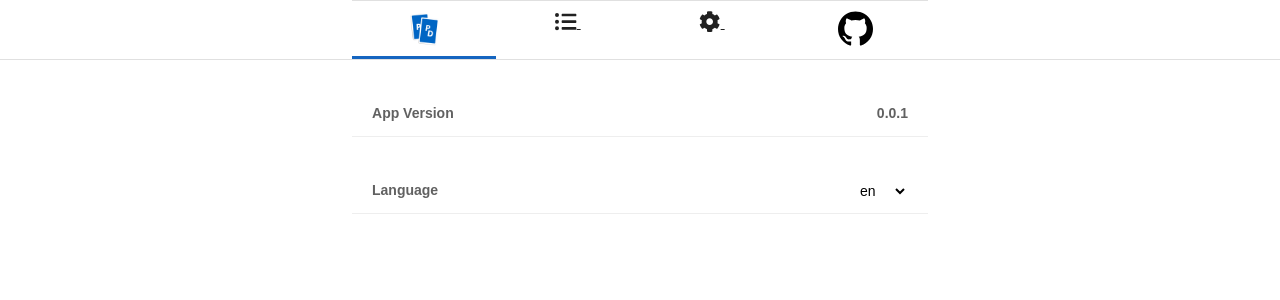
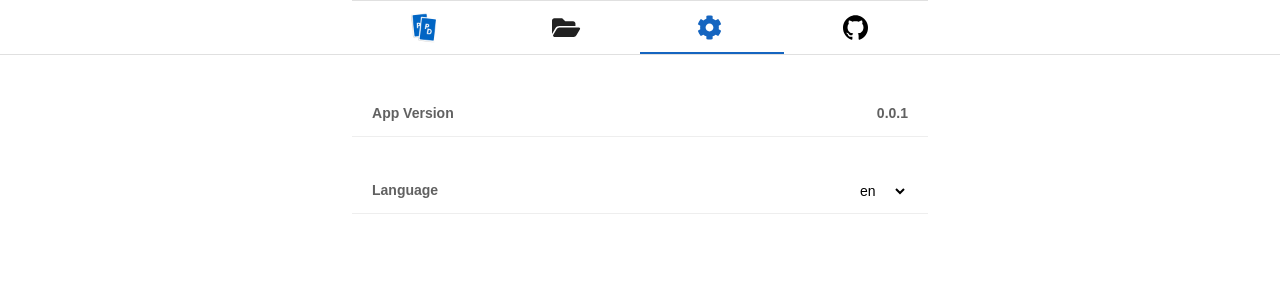
Before and after one commit to victorheringer/planning-poker-deck, a React (Create React App) app: page /config in a window 1280 px wide. Shown: the top 300 px of the page. Built offline with nearby package versions, Linux system fonts and the light colour scheme.

Commit message:
@fix issues with navbar ui and translation

```diff
--- a/src/App.css
+++ b/src/App.css
@@ -3,12 +3,8 @@
   padding: 0;
 }
 
-input,
-textarea,
-button,
-select,
-a {
-  -webkit-tap-highlight-color: rgba(0,0,0,0);
+* {
+  -webkit-tap-highlight-color: rgba(255,255,255,0);
   outline: none;
 }
 
--- a/src/App.js
+++ b/src/App.js
@@ -266,6 +266,7 @@ class App extends Component {
       show={this.state.showModal}
       onCancel={this.cancelModal}
       onConfirm={this.state.confirmModal}
+      text={this.state.text}
     />;
 
     return (
--- a/src/components/ConfirmBox/index.js
+++ b/src/components/ConfirmBox/index.js
@@ -1,9 +1,17 @@
 import React from 'react';
 import './index.css';
 
-const ConfirmBox = ({show, onConfirm, onCancel, title, message}) => {
+const ConfirmBox = ({
+  show,
+  onConfirm,
+  onCancel,
+  title,
+  message,
+  text
+}) => {
 
   const visibility = show ? 'visible' : 'hidden';
+  console.log(text);
 
   return(
     <div className={"confirmBox " + visibility}>
@@ -14,10 +22,14 @@ const ConfirmBox = ({show, onConfirm, onCancel, title, message}) => {
         </div>
         <div className="actions">
           <div>
-            <button className="cancel" onClick={onCancel}>Cancelar</button>
+            <button className="cancel" onClick={onCancel}>
+              { text.confirmBox.btn.cancel }
+            </button>
           </div>
           <div>
-            <button className="confirm" onClick={onConfirm}>Confirmar</button>
+            <button className="confirm" onClick={onConfirm}>
+              { text.confirmBox.btn.confirm }
+            </button>
           </div>
         </div>
       </div>
--- a/src/components/Navbar/index.css
+++ b/src/components/Navbar/index.css
@@ -101,16 +101,12 @@
 }
 
 .navbarWrapper .icon {
-  height: 35px;
-  vertical-align: middle;
+  height: 32px;
+  margin-top: 3px;
 }
 
 .navbarWrapper a {
   color: #212121;
-}
-
-.nav .selected {
-  color: #1565C0;
 }
 
 .navbarWrapper .navTab {
@@ -122,5 +118,28 @@
   text-align: center;
 }
 .navbarWrapper .navTab > div {
-  padding: 10px 0;
+  padding: 7px 0;
 }
+
+.navbarWrapper .icon.githubicon {
+  height: 25px;
+  margin-top: 7px;
+}
+
+.navbarWrapper .selected {
+  border-bottom: 2px solid #1565c0;
+  color: #1565c0;
+}
+
+.navbarWrapper a {
+  text-decoration: none;
+}
+
+.navbarWrapper .icons {
+  font-size: 25px;
+  margin-top: 7px;
+}
+
+.navbarWrapper .selected .icons {
+  color: #1565C0;
+}
--- a/src/components/Navbar/index.js
+++ b/src/components/Navbar/index.js
@@ -1,6 +1,7 @@
 import React, { Component } from 'react';
 import { Link } from "react-router-dom";
 import { FontAwesomeIcon } from '@fortawesome/react-fontawesome';
+import { withRouter } from 'react-router-dom';
 
 import githubIcon from './../../assets/img/github.svg';
 import deckIcon from './../../assets/img/icon.png';
@@ -41,6 +42,8 @@ class Navbar extends Component {
   }
 
   render( ) {
+
+    const route = this.props.location.pathname;
 
     return (
         <div className="navbarWrapper">
@@ -107,7 +110,7 @@ class Navbar extends Component {
           </div>
         </div> }
         <div className="navTab">
-          <div style={{ borderBottom: '3px solid #1565c0' }}>
+          <div className={ route == "/" ? "selected" : "" }>
             <Link to="/">
               <img
                 className="icon"
@@ -116,15 +119,15 @@ class Navbar extends Component {
               />
             </Link>
           </div>
-          <div>
+          <div className={ route == "/decks" ? "selected" : "" }>
             <Link to="/decks">
-              <FontAwesomeIcon icon={"list-ul"} size="lg" />
+              <FontAwesomeIcon className="icons" icon={"folder-open"} size="lg" />
               &nbsp;
             </Link>
           </div>
-          <div>
+          <div className={ route == "/config" ? "selected" : "" }>
             <Link to="/config">
-              <FontAwesomeIcon icon={"cog"} size="lg" />
+              <FontAwesomeIcon className="icons" icon={"cog"} size="lg" />
               &nbsp;
             </Link>
           </div>
@@ -135,7 +138,7 @@ class Navbar extends Component {
               rel="noopener noreferrer"
             >
               <img
-                className="icon"
+                className="icon githubicon"
                 src={githubIcon}
                 alt="icon"
               />
@@ -147,4 +150,4 @@ class Navbar extends Component {
   }
 }
 
-export default Navbar;
+export default withRouter(Navbar);
--- a/src/data/il8n/en.json
+++ b/src/data/il8n/en.json
@@ -27,7 +27,7 @@
       "title": "Reset decks",
       "message": "This action can't be undone."
     },
-    "bnt": {
+    "btn": {
       "confirm": "Confirm",
       "cancel": "Cancel"
     }
--- a/src/data/il8n/pt-br.json
+++ b/src/data/il8n/pt-br.json
@@ -27,7 +27,7 @@
       "title": "Resetar decks",
       "message": "Esta ação não poderá ser desfeita."
     },
-    "bnt": {
+    "btn": {
       "confirm": "Confirmar",
       "cancel": "Cancelar"
     }
--- a/src/index.js
+++ b/src/index.js
@@ -21,7 +21,8 @@ import {
   faShareAlt,
   faAngleRight,
   faCog,
-  faInfinity
+  faInfinity,
+  faFolderOpen
 } from '@fortawesome/free-solid-svg-icons';
 
 library.add(faEdit);
@@ -36,6 +37,7 @@ library.add(faShareAlt);
 library.add(faAngleRight);
 library.add(faCog);
 library.add(faInfinity);
+library.add(faFolderOpen);
 
 if (!DeckCollection.all() ) {
   DeckCollection.put(decks);
```
